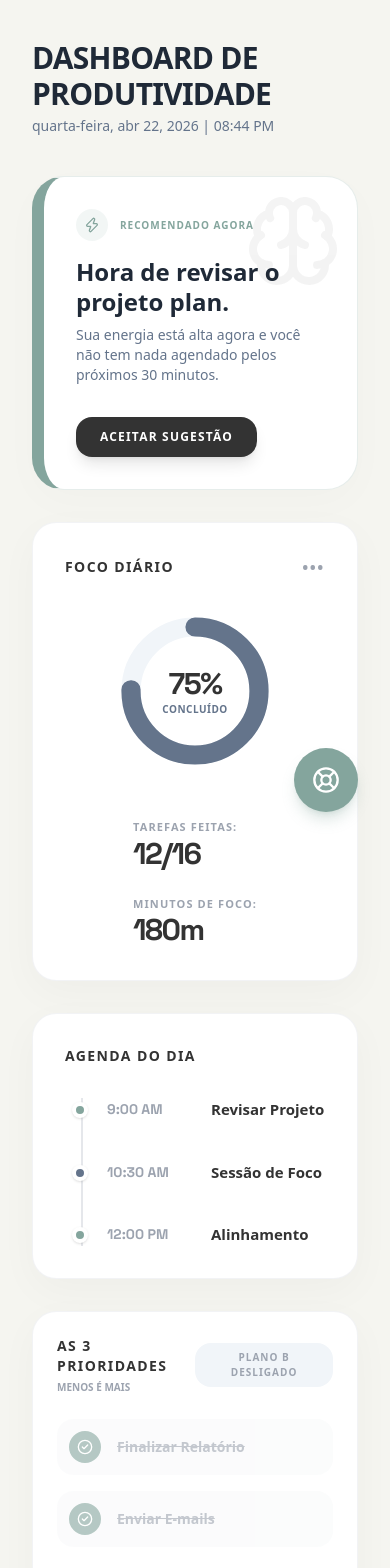
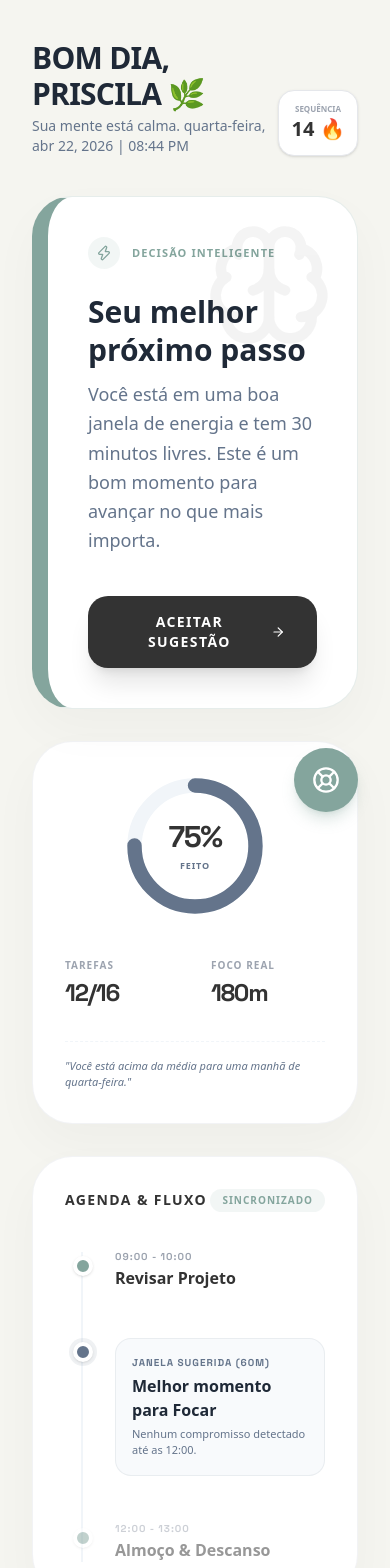
Before and after one commit to gustavoatenuos-cmd/app-priscila-tdah, a Next.js app: page /dashboard in a window 390 px wide. Shown: the top 1568 px of the page. Built offline with nearby package versions, Linux system fonts and the light colour scheme.

Commit message:
refactor(ui): transforma dashboard em central de decisão e reconstrói zona de fluxo

```diff
--- a/src/app/dashboard/page.tsx
+++ b/src/app/dashboard/page.tsx
@@ -1,7 +1,7 @@
 "use client";
 
 import { motion } from "framer-motion";
-import { CheckCircle2, Circle, Clock, Home, CheckSquare, Target, BarChart2, BookOpen, Search, Pause, Brain, Zap } from "lucide-react";
+import { CheckCircle2, Circle, Clock, Home, CheckSquare, Target, BarChart2, BookOpen, Search, Pause, Brain, Zap, ArrowRight, Sparkles } from "lucide-react";
 import Link from "next/link";
 import { format } from "date-fns";
 import { ptBR } from "date-fns/locale";
@@ -20,9 +20,17 @@ export default function NeumorphicDashboard() {
       {/* MAIN CONTENT DASHBOARD */}
       <main className="flex-1 px-8 py-10 md:px-14 lg:max-w-7xl mx-auto overflow-y-auto">
 
-         <header className="mb-10">
-           <h1 className="text-3xl font-extrabold tracking-tight text-[#1F2937] uppercase">Dashboard de Produtividade</h1>
-           <p className="text-[#64748B] font-medium text-sm mt-1">{currentDate}</p>
+         <header className="mb-10 flex justify-between items-end">
+           <div>
+             <h1 className="text-3xl font-extrabold tracking-tight text-[#1F2937] uppercase">Bom dia, Priscila 🌿</h1>
+             <p className="text-[#64748B] font-medium text-sm mt-1">Sua mente está calma. {currentDate}</p>
+           </div>
+           <div className="flex gap-4">
+              <div className="bg-white border border-[#E5E7EB] rounded-2xl p-3 shadow-sm flex flex-col items-center min-w-[80px]">
+                 <span className="text-[8px] font-black text-[#9CA3AF] uppercase">Sequência</span>
+                 <span className="text-xl font-black text-[#333333]">14 🔥</span>
+              </div>
+           </div>
          </header>
 
          <div className="grid grid-cols-1 lg:grid-cols-12 gap-8">
@@ -30,98 +38,97 @@ export default function NeumorphicDashboard() {
             {/* LEFT BIG COLUMN */}
             <div className="lg:col-span-8 flex flex-col gap-8">
 
-               {/* PRÓXIMA MELHOR AÇÃO (DYNAMIC) */}
-               <motion.div initial={{ y: 20, opacity: 0 }} animate={{ y: 0, opacity: 1 }} className="bg-[#FFFFFF] rounded-[32px] p-8 shadow-[0_12px_40px_rgba(0,0,0,0.02)] border border-[#84A59D]/20 border-l-[12px] border-l-[#84A59D] relative overflow-hidden group">
-                  <div className="absolute top-0 right-0 p-4 opacity-5 group-hover:opacity-10 transition-opacity">
-                     <Brain className="h-24 w-24" />
+               {/* SEU MELHOR PRÓXIMO PASSO (DYNAMIC) */}
+               <motion.div initial={{ y: 20, opacity: 0 }} animate={{ y: 0, opacity: 1 }} className="bg-[#FFFFFF] rounded-[40px] p-10 shadow-[0_20px_50px_rgba(0,0,0,0.03)] border border-[#84A59D]/20 border-l-[16px] border-l-[#84A59D] relative overflow-hidden group">
+                  <div className="absolute top-0 right-0 p-6 opacity-5 group-hover:opacity-10 transition-opacity">
+                     <Brain className="h-32 w-32" />
                   </div>
 
-                  <div className="flex items-center gap-3 mb-4">
+                  <div className="flex items-center gap-3 mb-6">
                      <div className="h-8 w-8 rounded-xl bg-[#84A59D]/10 flex items-center justify-center text-[#84A59D]">
                         <Zap className="h-4 w-4" />
                      </div>
-                     <span className="text-[10px] font-black text-[#84A59D] uppercase tracking-widest">Recomendado Agora</span>
+                     <span className="text-[11px] font-black text-[#84A59D] uppercase tracking-widest">Decisão Inteligente</span>
                   </div>
 
-                  <h2 className="text-2xl font-black text-[#1F2937] mb-2 leading-tight">
-                    {planoB ? "Vamos fazer apenas 2 minutos de foco?" : "Hora de revisar o projeto plan."}
+                  <h2 className="text-3xl font-black text-[#1F2937] mb-3 leading-tight">
+                    {planoB ? "Vamos fazer apenas 2 minutos de foco?" : "Seu melhor próximo passo"}
                   </h2>
-                  <p className="text-[#64748B] font-medium text-sm max-w-md">
+                  <p className="text-[#64748B] font-medium text-lg max-w-xl leading-relaxed">
                     {planoB
-                      ? "Sua energia está baixa, então não force. Um micro-passo é melhor que paralisia."
-                      : "Sua energia está alta agora e você não tem nada agendado pelos próximos 30 minutos."}
+                      ? "Sua energia está baixa, então não force. Um micro-passo agora é melhor do que a paralisia total."
+                      : "Você está em uma boa janela de energia e tem 30 minutos livres. Este é um bom momento para avançar no que mais importa."}
                   </p>
 
-                  <div className="mt-8">
-                    <button className="bg-[#333333] hover:bg-black text-white px-6 py-3 rounded-2xl font-bold text-xs uppercase tracking-widest transition-all shadow-lg shadow-black/10">
-                      Aceitar Sugestão
+                  <div className="mt-10">
+                    <button className="bg-[#333333] hover:bg-black text-white px-8 py-4 rounded-[20px] font-bold text-sm uppercase tracking-widest transition-all shadow-xl shadow-black/10 flex items-center gap-3">
+                      Aceitar Sugestão <ArrowRight className="h-4 w-4" />
                     </button>
                   </div>
                </motion.div>
 
-               {/* DAILY FOCUS PANEL */}
-               <motion.div initial={{ y: 10, opacity: 0 }} animate={{ y: 0, opacity: 1 }} className="bg-[#FFFFFF] rounded-3xl p-8 shadow-[0_12px_40px_rgba(0,0,0,0.03)] border border-[#E5E7EB]/50">
-                  <div className="flex justify-between items-center mb-8">
-                    <h2 className="text-sm font-bold text-[#333333] tracking-widest uppercase">Foco Diário</h2>
-                    <span className="text-[#9CA3AF] tracking-widest font-bold">•••</span>
-                  </div>
-
-                  <div className="flex flex-col md:flex-row items-center gap-12">
+               {/* MONITOR DE DESEMPENHO MINI */}
+               <motion.div initial={{ y: 10, opacity: 0 }} animate={{ y: 0, opacity: 1 }} className="bg-[#FFFFFF] rounded-[40px] p-8 md:p-10 shadow-[0_20px_50px_rgba(0,0,0,0.03)] border border-[#E5E7EB]/50 flex flex-col md:flex-row items-center gap-10">
                   {/* Circular Progress SVG */}
-                     <div className="relative w-40 h-40 flex items-center justify-center">
+                  <div className="relative w-36 h-36 flex items-center justify-center shrink-0">
                      <svg className="w-full h-full transform -rotate-90" viewBox="0 0 100 100">
-                          <circle cx="50" cy="50" r="40" stroke="#F1F5F9" strokeWidth="12" fill="none" />
-                          <circle cx="50" cy="50" r="40" stroke="#64748B" strokeWidth="12" fill="none" strokeDasharray="251" strokeDashoffset="62" strokeLinecap="round" />
+                       <circle cx="50" cy="50" r="42" stroke="#F1F5F9" strokeWidth="10" fill="none" />
+                       <circle cx="50" cy="50" r="42" stroke="#64748B" strokeWidth="10" fill="none" strokeDasharray="264" strokeDashoffset="66" strokeLinecap="round" />
                      </svg>
                      <div className="absolute flex flex-col items-center">
-                          <span className="text-3xl font-extrabold text-[#333333] font-mono tracking-tighter">75%</span>
-                          <span className="text-[10px] uppercase font-bold text-[#64748B] tracking-wider">Concluído</span>
+                       <span className="text-3xl font-black text-[#333333] font-mono tracking-tighter">75%</span>
+                       <span className="text-[9px] uppercase font-black text-[#64748B] tracking-widest mt-1">Feito</span>
                      </div>
                   </div>
 
-                     {/* Stats */}
-                     <div className="flex flex-col gap-6">
+                  <div className="grid grid-cols-2 gap-8 w-full">
                      <div>
-                          <h3 className="text-[11px] font-bold text-[#9CA3AF] uppercase tracking-widest">Tarefas Feitas:</h3>
-                          <span className="text-3xl font-black text-[#333333] font-mono tracking-tighter">12/16</span>
+                       <h3 className="text-[10px] font-black text-[#9CA3AF] uppercase tracking-widest mb-1">Tarefas</h3>
+                       <span className="text-2xl font-black text-[#333333] font-mono tracking-tighter">12/16</span>
                      </div>
                      <div>
-                          <h3 className="text-[11px] font-bold text-[#9CA3AF] uppercase tracking-widest">Minutos de Foco:</h3>
-                          <span className="text-3xl font-black text-[#333333] font-mono tracking-tighter">180m</span>
+                       <h3 className="text-[10px] font-black text-[#9CA3AF] uppercase tracking-widest mb-1">Foco Real</h3>
+                       <span className="text-2xl font-black text-[#333333] font-mono tracking-tighter">180m</span>
                      </div>
+                     <div className="col-span-2 pt-4 border-t border-dashed border-[#F1F5F9]">
+                        <p className="text-[11px] text-[#64748B] font-medium italic">"Você está acima da média para uma manhã de quarta-feira."</p>
                      </div>
                   </div>
                </motion.div>
 
                {/* UPCOMING SCHEDULE PANEL */}
-               <motion.div initial={{ y: 10, opacity: 0 }} animate={{ y: 0, opacity: 1 }} transition={{ delay: 0.1 }} className="bg-[#FFFFFF] rounded-3xl p-8 shadow-[0_12px_40px_rgba(0,0,0,0.03)] border border-[#E5E7EB]/50 flex-1">
-                  <h2 className="text-sm font-bold text-[#333333] tracking-widest uppercase mb-8">Agenda do Dia</h2>
+               <motion.div initial={{ y: 10, opacity: 0 }} animate={{ y: 0, opacity: 1 }} transition={{ delay: 0.1 }} className="bg-[#FFFFFF] rounded-[40px] p-8 shadow-[0_20px_50px_rgba(0,0,0,0.03)] border border-[#E5E7EB]/50 flex-1">
+                  <div className="flex justify-between items-center mb-10">
+                    <h2 className="text-sm font-bold text-[#333333] tracking-widest uppercase">Agenda & Fluxo</h2>
+                    <span className="bg-[#84A59D]/10 text-[#84A59D] text-[10px] font-black px-3 py-1 rounded-lg uppercase tracking-widest">Sincronizado</span>
+                  </div>
 
-                  <div className="relative pl-6 border-l-2 border-[#E5E7EB] space-y-10 ml-4">
+                  <div className="relative pl-8 border-l-2 border-[#F1F5F9] space-y-12 ml-4">
                      {/* Item 1 */}
-                     <div className="relative">
-                        <div className="absolute w-4 h-4 rounded-full bg-[#84A59D] -left-[35px] top-1 border-[4px] border-[#FFFFFF] shadow-sm"></div>
-                        <div className="flex items-center gap-6">
-                           <span className="text-sm font-bold text-[#9CA3AF] w-20 font-mono">9:00 AM</span>
-                           <span className="text-[15px] font-bold text-[#333333]">Revisar Projeto</span>
+                     <div className="relative group">
+                        <div className="absolute w-5 h-5 rounded-full bg-[#84A59D] -left-[42px] top-1 border-[4px] border-[#FFFFFF] shadow-sm group-hover:scale-125 transition-transform"></div>
+                        <div className="flex flex-col gap-1">
+                           <span className="text-[10px] font-black text-[#9CA3AF] font-mono uppercase tracking-widest leading-none">09:00 - 10:00</span>
+                           <span className="text-[16px] font-bold text-[#333333]">Revisar Projeto</span>
+                        </div>
+                     </div>
+
+                     {/* SUGGESTED WINDOW */}
+                     <div className="relative group">
+                        <div className="absolute w-5 h-5 rounded-full bg-[#64748B] -left-[42px] top-1 border-[4px] border-[#FFFFFF] shadow-sm ring-4 ring-[#64748B]/10 group-hover:scale-125 transition-transform"></div>
+                        <div className="bg-[#F8FAFC] p-4 rounded-2xl border border-[#64748B]/10">
+                           <span className="text-[10px] font-black text-[#64748B] font-mono uppercase tracking-widest block mb-1">Janela Sugerida (60m)</span>
+                           <span className="text-[16px] font-bold text-[#1F2937]">Melhor momento para Focar</span>
+                           <p className="text-[11px] text-[#64748B] mt-1">Nenhum compromisso detectado até as 12:00.</p>
                         </div>
                      </div>
 
                      {/* Item 2 */}
-                     <div className="relative">
-                        <div className="absolute w-4 h-4 rounded-full bg-[#64748B] -left-[35px] top-1 border-[4px] border-[#FFFFFF] shadow-sm"></div>
-                        <div className="flex items-center gap-6">
-                           <span className="text-sm font-bold text-[#9CA3AF] w-20 font-mono">10:30 AM</span>
-                           <span className="text-[15px] font-bold text-[#333333]">Sessão de Foco</span>
-                        </div>
-                     </div>
-
-                     {/* Item 3 */}
-                     <div className="relative">
-                        <div className="absolute w-4 h-4 rounded-full bg-[#84A59D] -left-[35px] top-1 border-[4px] border-[#FFFFFF] shadow-sm"></div>
-                        <div className="flex items-center gap-6">
-                           <span className="text-sm font-bold text-[#9CA3AF] w-20 font-mono">12:00 PM</span>
-                           <span className="text-[15px] font-bold text-[#333333]">Alinhamento</span>
+                     <div className="relative group opacity-50">
+                        <div className="absolute w-5 h-5 rounded-full bg-[#84A59D] -left-[42px] top-1 border-[4px] border-[#FFFFFF] shadow-sm"></div>
+                        <div className="flex flex-col gap-1">
+                           <span className="text-[10px] font-black text-[#9CA3AF] font-mono uppercase tracking-widest leading-none">12:00 - 13:00</span>
+                           <span className="text-[16px] font-bold text-[#333333]">Almoço & Descanso</span>
                         </div>
                      </div>
                   </div>
@@ -132,35 +139,33 @@ export default function NeumorphicDashboard() {
             <div className="lg:col-span-4 flex flex-col gap-8">
 
                {/* 3 PRIORIDADES PANEL */}
-               <motion.div initial={{ y: 10, opacity: 0 }} animate={{ y: 0, opacity: 1 }} transition={{ delay: 0.2 }} className="bg-[#FFFFFF] rounded-3xl p-6 md:p-8 shadow-[0_12px_40px_rgba(0,0,0,0.03)] border border-[#E5E7EB]/50">
-                  <div className="flex justify-between items-center mb-6">
+               <motion.div initial={{ y: 10, opacity: 0 }} animate={{ y: 0, opacity: 1 }} transition={{ delay: 0.2 }} className="bg-[#FFFFFF] rounded-[40px] p-10 shadow-[0_20px_50px_rgba(0,0,0,0.03)] border border-[#E5E7EB]/50">
+                  <div className="flex justify-between items-center mb-10">
                     <div>
-                      <h2 className="text-sm font-bold text-[#333333] tracking-widest uppercase">As 3 Prioridades</h2>
-                      <p className="text-[10px] text-[#9CA3AF] font-bold uppercase mt-1">Menos é Mais</p>
+                      <h2 className="text-xl font-black text-[#1F2937] tracking-tight">O Foco de Hoje</h2>
+                      <p className="text-xs text-[#9CA3AF] font-bold uppercase mt-1">Três é o número mágico</p>
                     </div>
 
                     <button
                       onClick={() => setPlanoB(!planoB)}
-                      className={`px-3 py-1.5 rounded-xl text-[10px] font-black uppercase tracking-widest transition-all ${
+                      className={`px-4 py-2 rounded-2xl text-[10px] font-black uppercase tracking-widest transition-all border ${
                         planoB ? 'bg-orange-100 text-orange-500 border-orange-200' : 'bg-[#F1F5F9] text-[#9CA3AF] border-transparent'
-                      } border`}
+                      }`}
                     >
-                      Plano B {planoB ? 'Ativo' : 'Desligado'}
+                      Mudar para Plano B
                     </button>
                   </div>
 
-                  <div className="space-y-4">
-                     <PrioridadeItem index={1} title={planoB ? "Ver 1 aba do relatório" : "Finalizar Relatório"} completed={true} />
-                     <PrioridadeItem index={2} title={planoB ? "Responder 1 e-mail" : "Enviar E-mails"} completed={true} />
-                     <PrioridadeItem index={3} title={planoB ? "Apenas abrir a agenda" : "Planejar Semana"} completed={false} />
+                  <div className="space-y-6">
+                     <PrioridadeItem index={1} label="Essencial" title={planoB ? "Ver 1 aba do relatório" : "Finalizar Relatório"} completed={true} />
+                     <PrioridadeItem index={2} label="Importante" title={planoB ? "Responder 1 e-mail" : "Enviar E-mails"} completed={true} />
+                     <PrioridadeItem index={3} label="Opcional" title={planoB ? "Apenas abrir a agenda" : "Planejar Semana"} completed={false} />
                   </div>
 
-                  <div className="mt-8 pt-6 border-t border-[#F1F5F9] text-center">
-                    {planoB ? (
-                      <p className="text-orange-400 text-xs font-bold italic">"Hoje o mínimo é o seu 100%. Sem culpa."</p>
-                    ) : (
-                      <p className="text-[#64748B] text-xs font-semibold italic">"Focar em 3 coisas te dá liberdade, não limite."</p>
-                    )}
+                  <div className="mt-10 pt-8 border-t border-[#F1F5F9] text-center">
+                    <p className="text-[#64748B] text-sm font-medium italic">
+                       {planoB ? "✨ Hoje o mínimo é o seu 100%. Sem culpa." : "✨ Focar em 3 coisas te dá liberdade, não limite."}
+                    </p>
                   </div>
                </motion.div>
 
@@ -191,31 +196,16 @@ export default function NeumorphicDashboard() {
                </motion.div>
 
                {/* WELLNESS CHECK PANEL */}
-               <motion.div initial={{ y: 10, opacity: 0 }} animate={{ y: 0, opacity: 1 }} transition={{ delay: 0.4 }} className="bg-[#FFFFFF] rounded-3xl p-6 md:p-8 shadow-[0_12px_40px_rgba(0,0,0,0.03)] border border-[#E5E7EB]/50">
-                  <div className="flex justify-between items-center mb-6">
-                    <h2 className="text-sm font-bold text-[#333333] tracking-widest uppercase">Bem-Estar</h2>
-                    <span className="text-[#9CA3AF] tracking-widest font-bold">•••</span>
+               <motion.div initial={{ y: 10, opacity: 0 }} animate={{ y: 0, opacity: 1 }} transition={{ delay: 0.4 }} className="bg-[#FFFFFF] rounded-[40px] p-8 md:p-10 shadow-[0_20px_50px_rgba(0,0,0,0.03)] border border-[#E5E7EB]/50">
+                  <div className="flex justify-between items-center mb-8">
+                    <h2 className="text-sm font-bold text-[#333333] tracking-widest uppercase">Energia & Bem-estar</h2>
+                    <Sparkles className="h-5 w-5 text-[#84A59D]" />
                   </div>
 
-                  <div className="space-y-4">
-                     <div className="flex items-center justify-between">
-                        <span className="text-[13px] font-bold text-[#333333]">Hidratação</span>
-                        <div className="w-24 h-2 bg-[#F1F5F9] rounded-full overflow-hidden">
-                           <div className="h-full bg-[#84A59D] w-[60%]"></div>
-                        </div>
-                     </div>
-                     <div className="flex items-center justify-between">
-                        <span className="text-[13px] font-bold text-[#333333]">Passos</span>
-                        <div className="w-24 h-2 bg-[#F1F5F9] rounded-full overflow-hidden">
-                           <div className="h-full bg-[#84A59D] w-[80%]"></div>
-                        </div>
-                     </div>
-                     <div className="flex items-center justify-between">
-                        <span className="text-[13px] font-bold text-[#333333]">Humor</span>
-                        <div className="w-24 h-2 bg-[#F1F5F9] rounded-full overflow-hidden">
-                           <div className="h-full bg-[#84A59D] w-[40%]"></div>
-                        </div>
-                     </div>
+                  <div className="space-y-6">
+                     <WellnessBar label="Hidratação" value="80%" desc="Você está quase na meta de hoje." />
+                     <WellnessBar label="Descanso" value="65%" desc="A qualidade do sono foi moderada." />
+                     <WellnessBar label="Humor" value="40%" desc="Detectamos sinais de sobrecarga." />
                   </div>
                </motion.div>
 
@@ -226,15 +216,33 @@ export default function NeumorphicDashboard() {
   );
 }
 
-function PrioridadeItem({ index, title, completed }: { index: number, title: string, completed: boolean }) {
+function WellnessBar({ label, value, desc }: { label: string, value: string, desc: string }) {
   return (
-    <div className={`flex items-center gap-4 p-3 rounded-2xl transition-all ${completed ? 'bg-[#F9FAFB] opacity-60' : 'bg-white'}`}>
-       <div className={`h-8 w-8 rounded-full flex items-center justify-center text-xs font-bold border-2 ${completed ? 'bg-[#84A59D] border-[#84A59D] text-white' : 'border-[#E5E7EB] text-[#9CA3AF]'}`}>
-          {completed ? <CheckCircle2 className="h-4 w-4" /> : index}
+    <div>
+      <div className="flex justify-between items-end mb-2">
+        <span className="text-sm font-bold text-[#333333]">{label}</span>
+        <span className="text-xs font-black text-[#84A59D]">{value}</span>
       </div>
-       <span className={`text-[14px] font-bold flex-1 ${completed ? 'text-[#9CA3AF] line-through' : 'text-[#333333]'}`}>
+      <div className="w-full h-3 bg-[#F1F5F9] rounded-full overflow-hidden mb-2">
+         <div className="h-full bg-[#84A59D] transition-all duration-1000" style={{ width: value }}></div>
+      </div>
+      <p className="text-[10px] font-medium text-[#9CA3AF]">{desc}</p>
+    </div>
+  );
+}
+
+function PrioridadeItem({ index, label, title, completed }: { index: number, label: string, title: string, completed: boolean }) {
+  return (
+    <div className={`flex items-center gap-5 p-5 rounded-[24px] transition-all border ${completed ? 'bg-[#F9FAFB] border-transparent opacity-60' : 'bg-white border-[#E5E7EB]/30 shadow-sm'}`}>
+       <div className={`h-10 w-10 rounded-full flex items-center justify-center text-sm font-black border-2 shrink-0 ${completed ? 'bg-[#84A59D] border-[#84A59D] text-white' : 'border-[#E5E7EB] text-[#9CA3AF]'}`}>
+          {completed ? <CheckCircle2 className="h-5 w-5" /> : index}
+       </div>
+       <div className="flex-1">
+         <span className="text-[9px] font-black uppercase tracking-widest text-[#9CA3AF] block mb-1">{label}</span>
+         <span className={`text-[16px] font-bold ${completed ? 'text-[#9CA3AF] line-through' : 'text-[#333333]'}`}>
            {title}
          </span>
        </div>
+    </div>
   );
 }
```
Also changed, not shown: src/app/dashboard/focus/page.tsx (+107 -27 lines). Lines whose indentation alone changed are shown as unchanged.
